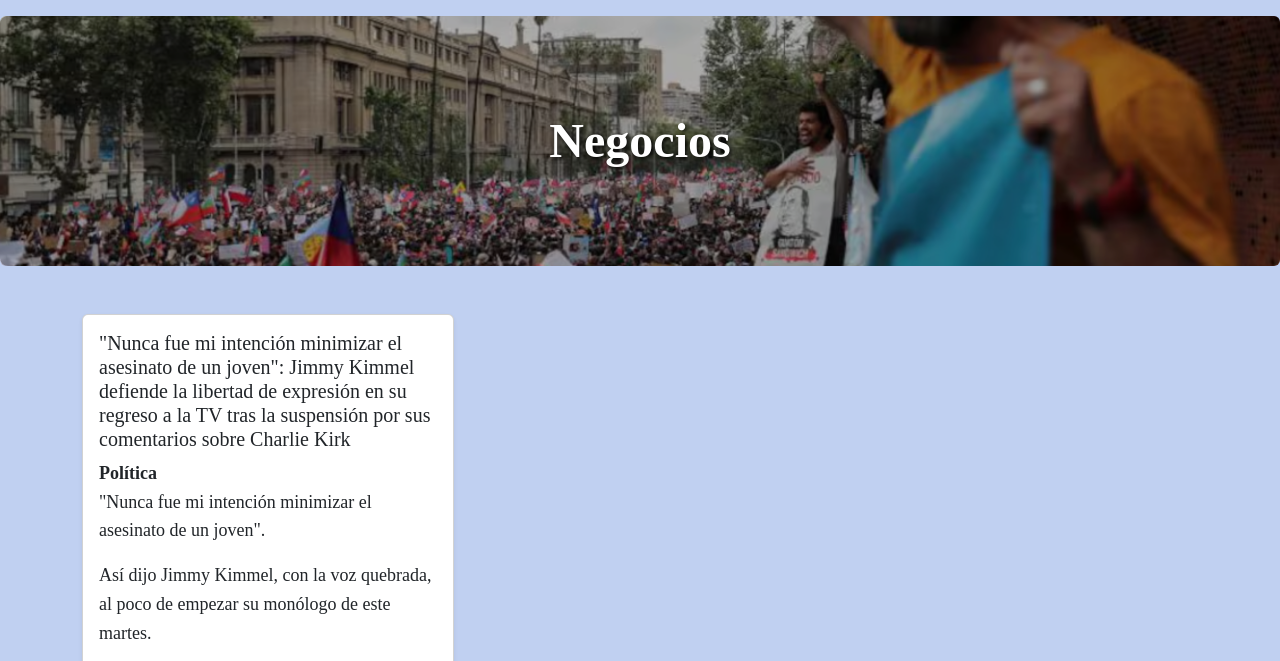
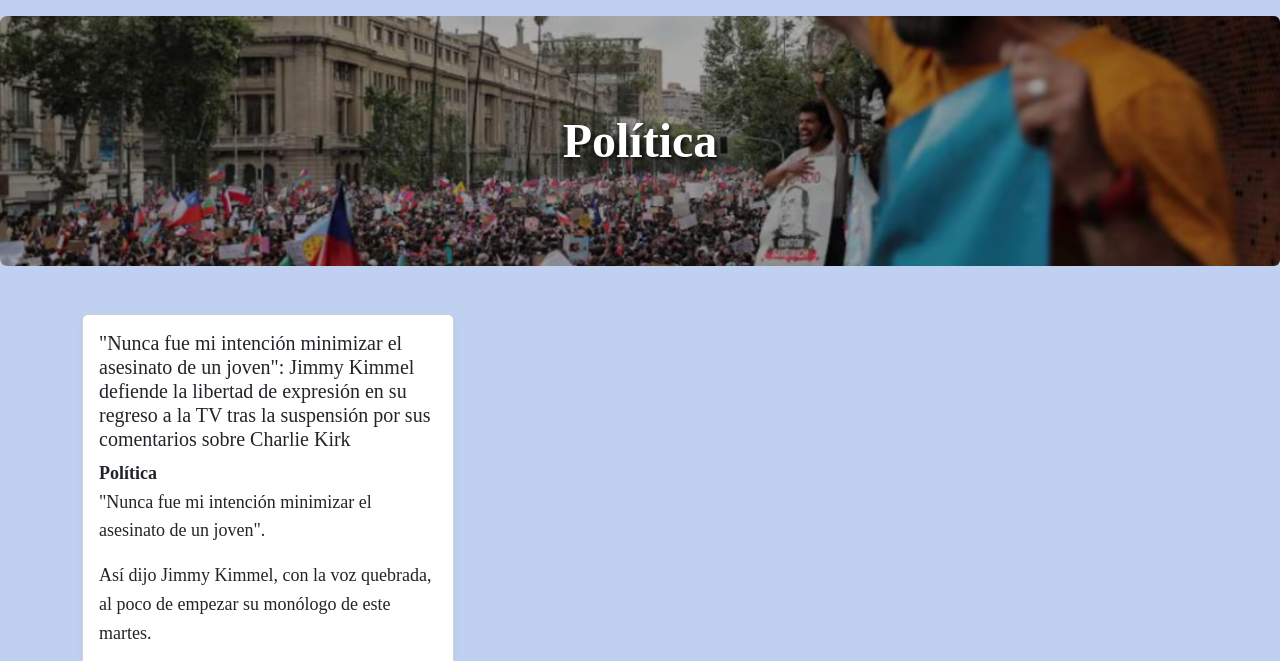
Before and after one commit to VaniaBurgos/el-faro, a plain HTML site: page política/index.html in a window 1280 px wide. Shown: the part 120-781 px from the top of the page. Drawn offline with nearby package versions, Linux system fonts and the light colour scheme.

Commit message:
cambiar nombre banner

```diff
--- a/política/index.html
+++ b/política/index.html
@@ -78,7 +78,7 @@
     <!-- Banner de sección Negocios -->
     <section class="banner-seccion my-4 position-relative text-center">
         <img src="../assets/img/noticias.png" class="img-fluid rounded" alt="Política">
-        <h2 class="position-absolute top-50 start-50 translate-middle text-white fw-bold text-shadow">Negocios</h2>
+        <h2 class="position-absolute top-50 start-50 translate-middle text-white fw-bold text-shadow">Política</h2>
     </section>
 
     <!-- Noticias de Política -->
```
Also changed, not shown: política/nacional.html (+1 -1 lines).
